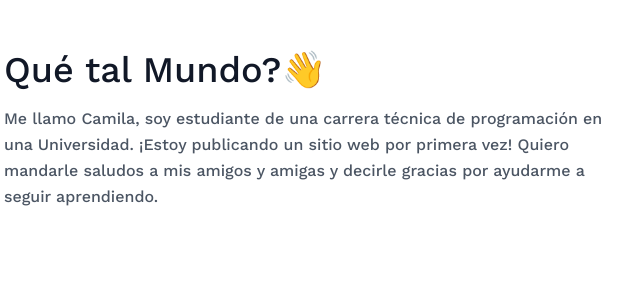
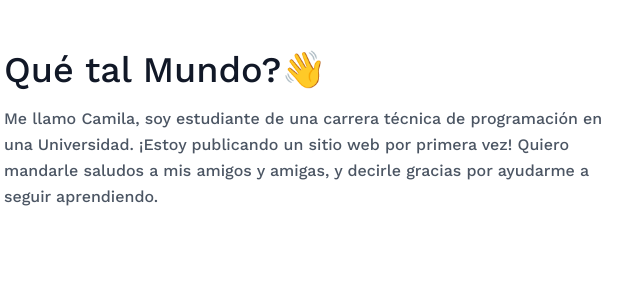
Before and after one commit to camilarsi/autora, a plain HTML site: page index.html in a window 1280 px wide. Shown: the part 174-466 px from the top of the page, 624-1264 px from the left. Drawn offline with nearby package versions, Linux system fonts and the light colour scheme.

Commit message:
corrección ortográfica

```diff
--- a/index.html
+++ b/index.html
@@ -59,7 +59,7 @@
                 <h1 class="title-font sm:text-4xl text-3xl mb-4 font-medium text-gray-900"> Qué tal Mundo?👋
                     <br class="hidden lg:inline-block">
                 </h1>
-                <p class="mb-8 leading-relaxed"> Me llamo Camila, soy estudiante de una carrera técnica de programación en una Universidad. ¡Estoy publicando un sitio web por primera vez! Quiero mandarle saludos a mis amigos y amigas y decirle gracias por ayudarme a seguir aprendiendo.
+                <p class="mb-8 leading-relaxed"> Me llamo Camila, soy estudiante de una carrera técnica de programación en una Universidad. ¡Estoy publicando un sitio web por primera vez! Quiero mandarle saludos a mis amigos y amigas, y decirle gracias por ayudarme a seguir aprendiendo.
                 </p>
             </div>
         </div>
```
